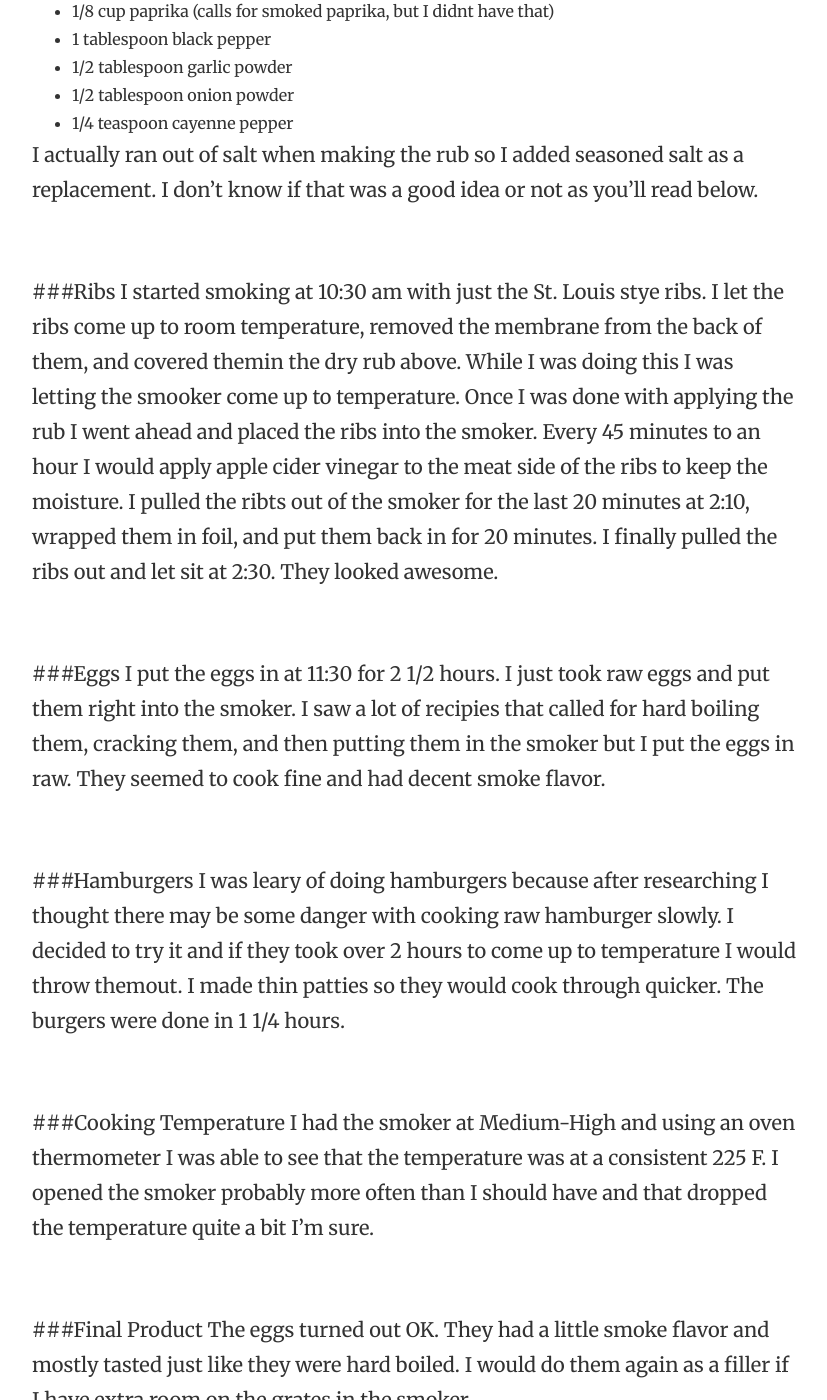
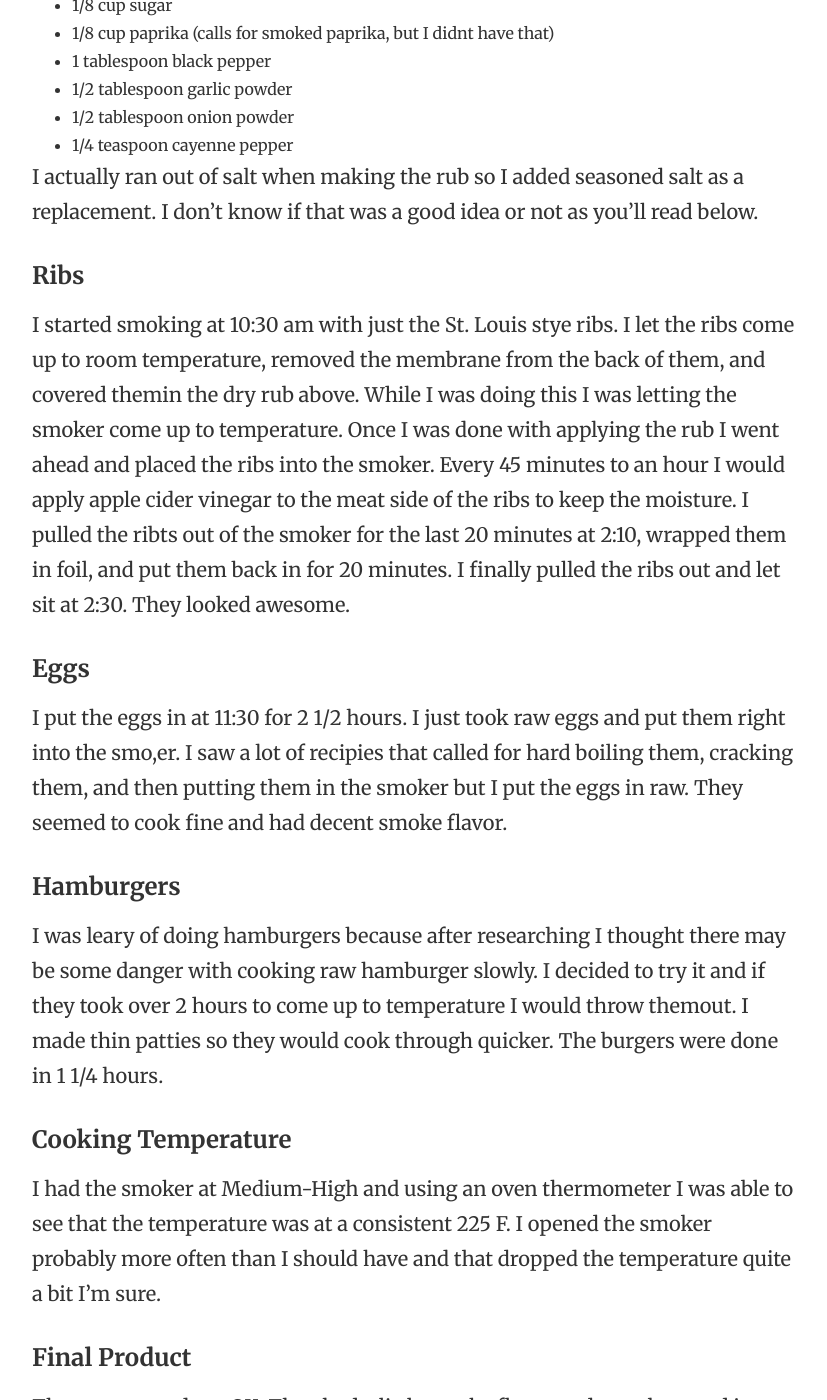
Before and after one commit to gdovicak/gdovicak.github.io, a Jekyll site: the page built from _posts/2014-07-20-Ribs-Eggs-and-Burgers.markdown, in a window 1280 px wide and 1400 px high, scrolled down 739 px. Shown: the whole window, without its empty margins (224-1051 px from the left). Built offline with Jekyll 4.4.1, drawn with Linux system fonts in a browser that asks for light colours; some of the changed text lies outside the part shown.

```diff
--- a/Gemfile
+++ b/Gemfile
@@ -1,6 +1,6 @@
+source 'https://rubygems.org'
 require 'json'
 require 'open-uri'
-versions = JSON.parse(open('https://pages.github.com/versions.json').read)
 
-gem 'github-pages', versions['github-pages']
+gem 'github-pages'
 gem 'jekyll-paginate'
--- a/_posts/2014-07-20-Ribs-Eggs-and-Burgers.markdown
+++ b/_posts/2014-07-20-Ribs-Eggs-and-Burgers.markdown
@@ -5,12 +5,16 @@
 categories: smoker
 ---
 
-###Wood Chips
-I used dry applewood chips. To burn in the smoker I used wet applewood chips but I thought I would give the dry ones a try and see how that went.
+### Wood Chips
 
-<br />
-###Dry Rub
-I found a dry rub recipe on [this site](http://www.instructables.com/id/Smoked-BBQ-Spare-Ribs-Low-and-Slow/step7/Make-your-rub/) and for the single rack of ribs I was going to I halved the recipe.
+I used dry applewood chips. To burn in the smoker I used wet applewood chips but
+I thought I would give the dry ones a try and see how that went.
+
+### Dry Rub
+
+I found a dry rub recipe on [this site](http://www.instructables.com/id/Smoked-BBQ-Spare-Ribs-Low-and-Slow/step7/Make-your-rub/)
+and for the single rack of ribs I was going to I halved the recipe.
+
 - 1/8 cup kosher salt
 - 1/8 cup sugar
 - 1/8 cup paprika (calls for smoked paprika, but I didnt have that)
@@ -19,26 +23,42 @@
 - 1/2 tablespoon onion powder
 - 1/4 teaspoon cayenne pepper
 
-I actually ran out of salt when making the rub so I added seasoned salt as a replacement. I don't know if that was a good idea or not as you'll read below.
+I actually ran out of salt when making the rub so I added seasoned salt as a replacement.
+I don't know if that was a good idea or not as you'll read below.
 
-<br />
-###Ribs
-I started smoking at 10:30 am with just the St. Louis stye ribs. I let the ribs come up to room temperature, removed the membrane from the back of them, and covered themin the dry rub above. While I was doing this I was letting the smooker come up to temperature. Once I was done with applying the rub I went ahead and placed the ribs into the smoker. Every 45 minutes to an hour I would apply apple cider vinegar to the meat side of the ribs to keep the moisture. I pulled the ribts out of the smoker for the last 20 minutes at 2:10, wrapped them in foil, and put them back in for 20 minutes. I finally pulled the ribs out and let sit at 2:30. They looked awesome.
+### Ribs
 
-<br />
-###Eggs
-I put the eggs in at 11:30 for 2 1/2 hours. I just took raw eggs and put them right into the smoker. I saw a lot of recipies that called for hard boiling them, cracking them, and then putting them in the smoker but I put the eggs in raw. They seemed to cook fine and had decent smoke flavor.
+I started smoking at 10:30 am with just the St. Louis stye ribs. I let the ribs
+come up to room temperature, removed the membrane from the back of them, and
+covered themin the dry rub above. While I was doing this I was letting the
+smoker come up to temperature. Once I was done with applying the rub I went
+ahead and placed the ribs into the smoker. Every 45 minutes to an hour I would
+apply apple cider vinegar to the meat side of the ribs to keep the moisture. I
+pulled the ribts out of the smoker for the last 20 minutes at 2:10, wrapped them
+in foil, and put them back in for 20 minutes. I finally pulled the ribs out and
+let sit at 2:30. They looked awesome.
 
-<br />
-###Hamburgers
-I was leary of doing hamburgers because after researching I thought there may be some danger with cooking raw hamburger slowly. I decided to try it and if they took over 2 hours to come up to temperature I would throw themout. I made thin patties so they would cook through quicker. The burgers were done in 1 1/4 hours.
+### Eggs
 
-<br />
-###Cooking Temperature
+I put the eggs in at 11:30 for 2 1/2 hours. I just took raw eggs and put them
+right into the smo,er. I saw a lot of recipies that called for hard boiling them,
+cracking them, and then putting them in the smoker but I put the eggs in raw.
+They seemed to cook fine and had decent smoke flavor.
+
+### Hamburgers
+
+I was leary of doing hamburgers because after researching I thought there may be
+some danger with cooking raw hamburger slowly. I decided to try it and if they
+took over 2 hours to come up to temperature I would throw themout. I made thin
+patties so they would cook through quicker. The burgers were done in 1 1/4
+hours.
+
+### Cooking Temperature
+
 I had the smoker at Medium-High and using an oven thermometer I was able to see that the temperature was at a consistent 225 F. I opened the smoker probably more often than I should have and that dropped the temperature quite a bit I'm sure.
 
-<br />
-###Final Product
+### Final Product
+
 The eggs turned out OK. They had a little smoke flavor and mostly tasted just like they were hard boiled. I would do them again as a filler if I have extra room on the grates in the smoker
 
 The Hamburgers were awesome. After being afraid of them not cooking fast enough and worrying about doing them at all, having them in there for a little over an hour was actually too long. They came out medium-well and I prefer a medium-rare, but cooking them too long in a smokder probably isn't a bad thing. They had AWESOME smoke flavor. I am looking forward to doing burgers like this again.
```
Also changed, not shown: _includes/_footer.html (+0 -10 lines), _posts/2012-02-23-Ubuntu-11-10-and-the-RT2500-rev-01-Wireless-Card.markdown (+11 -2 lines), Gemfile.lock, 3 other files.
